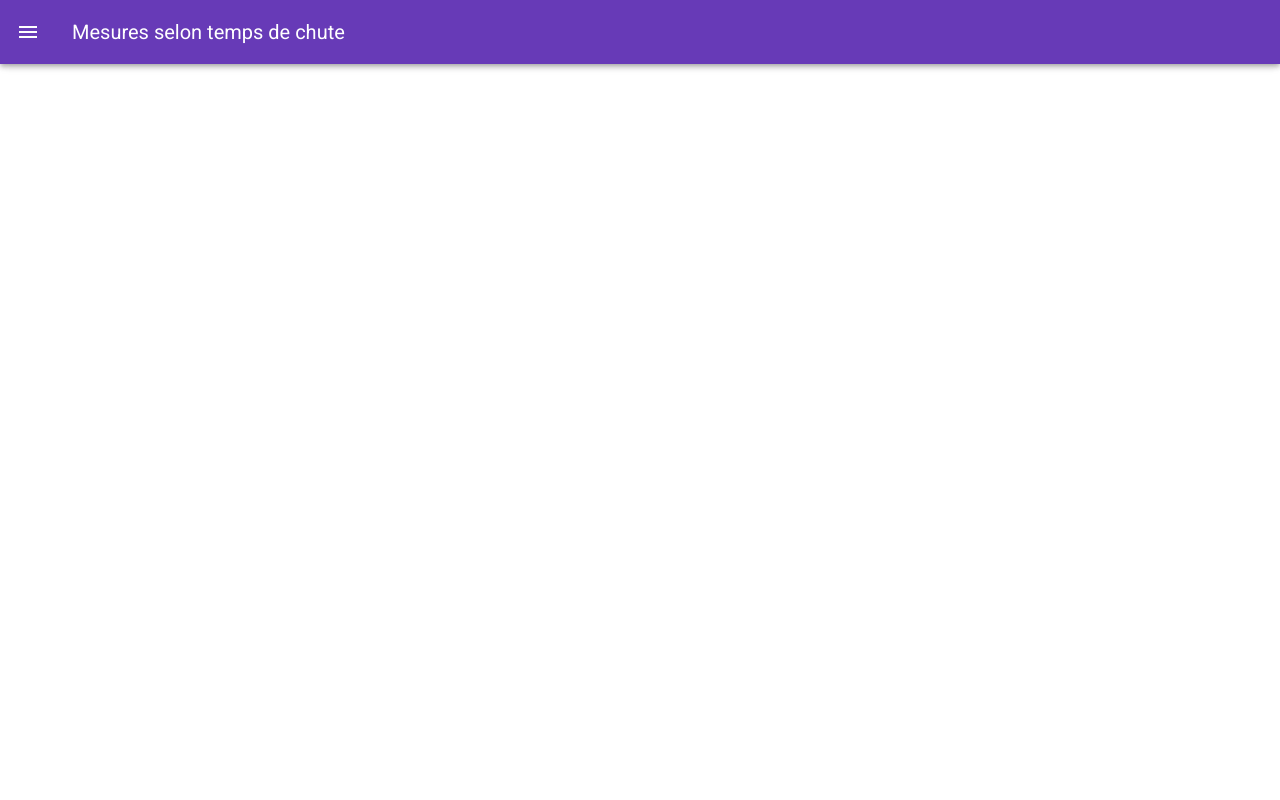
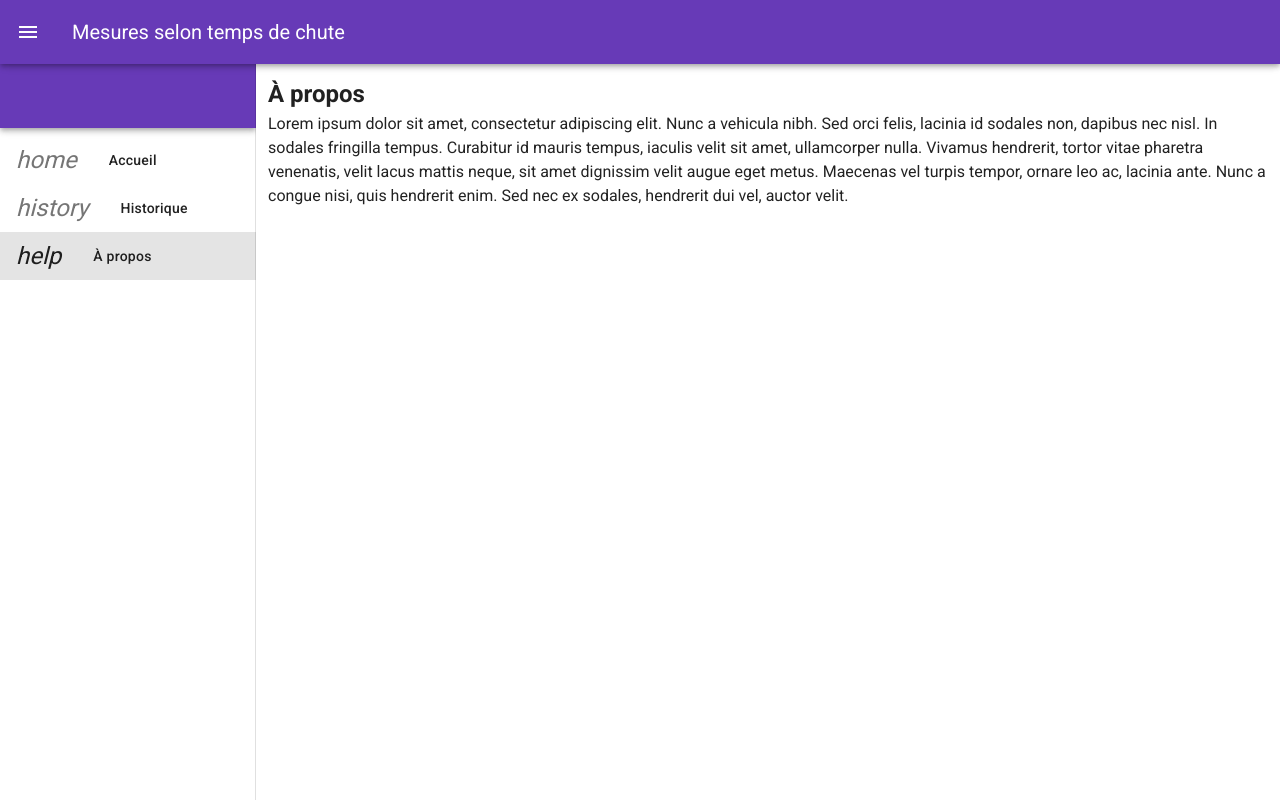
Before and after one commit to Ismaouste/TPVueCliffHeightTimer, a Vue app: page /about in a window 1280 px wide. Both pictures are taken after a click on the button 28 px from the left and 32 px from the top of the page. Built offline with nearby package versions, Linux system fonts and the light colour scheme.

Commit message:
creation of required views

```diff
--- /dev/null
+++ b/src/components/Drawer.vue
@@ -0,0 +1,33 @@
+<template>
+  <div>
+    <v-toolbar class="deep-purple" />
+    <v-list dense>
+      <template v-for="(item, i) in items">
+        <v-divider dark v-if="item.divider" :key="i"></v-divider>
+        <v-list-item ripple :to="item.action" :key="i" v-else>
+          <v-list-item-action>
+            <v-icon>{{ item.icon }}</v-icon>
+          </v-list-item-action>
+          <v-list-item-content>
+            <v-list-item-title class="body-2">{{ item.text }}</v-list-item-title>
+          </v-list-item-content>
+        </v-list-item>
+      </template>
+    </v-list>
+  </div>
+</template>
+
+<script>
+export default {
+  name: 'drawer',
+  data: function () {
+    return {
+      items: [
+        { icon: 'home', text: this.$t('drawer.home'), action: '/' },
+        { icon: 'history', text: this.$t('drawer.history'), action: '/history' },
+        { icon: 'help', text: this.$t('drawer.about'), action: '/about' },
+      ]
+    }
+  }
+}
+</script>
--- a/src/components/MyToolbar.vue
+++ b/src/components/MyToolbar.vue
@@ -1,5 +1,10 @@
 <template>
   <div>
+<!--    Adding the drawer to the toolbar-->
+    <v-navigation-drawer v-model="drawer" clipped fixed app>
+      <myContentDrawer />
+    </v-navigation-drawer>
+
     <v-app-bar dark color="deep-purple" clipped-left app>
       <v-app-bar-nav-icon @click.stop="drawer = !drawer"></v-app-bar-nav-icon>
       <v-toolbar-title @click="goHome" class="white--text">{{$t("title")}}</v-toolbar-title>
@@ -8,8 +13,10 @@
 </template>
 
 <script>
+import myContentDrawer from "@/components/Drawer"
 export default {
   name: 'myToolbar',
+  components: {myContentDrawer},
   data: function () {
     return {
       drawer: false
--- a/src/locales/en.json
+++ b/src/locales/en.json
@@ -1,4 +1,13 @@
 {
   "message": "hello i18n !!",
-  "title": "Cliff Height Timer"
+  "title": "Cliff Height Timer",
+  "projectDescription": "Lorem ipsum dolor sit amet, consectetur adipiscing elit. Nunc a vehicula nibh. Sed orci felis, lacinia id sodales non, dapibus nec nisl. In sodales fringilla tempus. Curabitur id mauris tempus, iaculis velit sit amet, ullamcorper nulla. Vivamus hendrerit, tortor vitae pharetra venenatis, velit lacus mattis neque, sit amet dignissim velit augue eget metus. Maecenas vel turpis tempor, ornare leo ac, lacinia ante. Nunc a congue nisi, quis hendrerit enim. Sed nec ex sodales, hendrerit dui vel, auctor velit.",
+  "aboutTitle": "About",
+  "drawer.home": "Home",
+  "drawer.history": "History",
+  "drawer.about": "About",
+  "historyTitle": "History",
+  "historyDescription": "Consult the history of your calculations:"
+
+
 }
--- a/src/locales/fr.json
+++ b/src/locales/fr.json
@@ -1,5 +1,11 @@
 {
   "message": "hello i18n !!",
-  "title": "Mesures selon temps de chute"
-
+  "title": "Mesures selon temps de chute",
+  "projectDescription": "Lorem ipsum dolor sit amet, consectetur adipiscing elit. Nunc a vehicula nibh. Sed orci felis, lacinia id sodales non, dapibus nec nisl. In sodales fringilla tempus. Curabitur id mauris tempus, iaculis velit sit amet, ullamcorper nulla. Vivamus hendrerit, tortor vitae pharetra venenatis, velit lacus mattis neque, sit amet dignissim velit augue eget metus. Maecenas vel turpis tempor, ornare leo ac, lacinia ante. Nunc a congue nisi, quis hendrerit enim. Sed nec ex sodales, hendrerit dui vel, auctor velit.",
+  "aboutTitle": "À propos",
+  "drawer.home": "Accueil",
+  "drawer.history": "Historique",
+  "drawer.about": "À propos",
+  "historyTitle": "Historique",
+  "historyDescription": "Consultez l'historique de vos calculs:"
 }
--- a/src/router/index.js
+++ b/src/router/index.js
@@ -1,19 +1,27 @@
 import Vue from 'vue'
 import VueRouter from 'vue-router'
 import Home from '../views/Home.vue'
+import About from '../views/About.vue'
+import History from '../views/History'
+
 
 Vue.use(VueRouter)
 
 const routes = [
-  // {
-  //   path: '/?',
-  //   name: '',
-  //   component: Xxxx
-  // },
+  {
+    path: '/about',
+    name: 'about',
+    component: About
+  },
   {
     path: '/',
     name: 'Home',
     component: Home
+  },
+  {
+    path: '/history',
+    name: 'History',
+    component: History
   },
   // {
   //   path: '/about',
--- /dev/null
+++ b/src/views/About.vue
@@ -0,0 +1,13 @@
+<template>
+  <v-container>
+    <h2>{{ $t("aboutTitle") }}</h2>
+    <p> {{ $t("projectDescription") }}
+    </p>
+  </v-container>
+</template>
+
+<script>
+export default {
+  name: 'about'
+}
+</script>
--- /dev/null
+++ b/src/views/History.vue
@@ -0,0 +1,17 @@
+<template>
+  <v-container>
+    <h2>{{ $t("historyTitle") }}</h2>
+    <p> {{ $t("historyDescription") }}
+    </p>
+  </v-container>
+</template>
+
+<script>
+export default {
+name: "History"
+}
+</script>
+
+<style scoped>
+
+</style>
```
